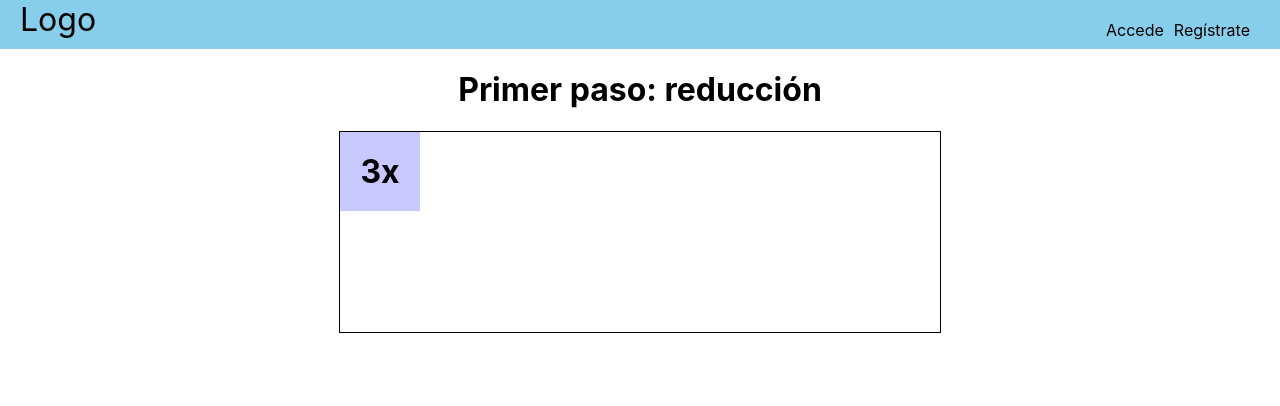
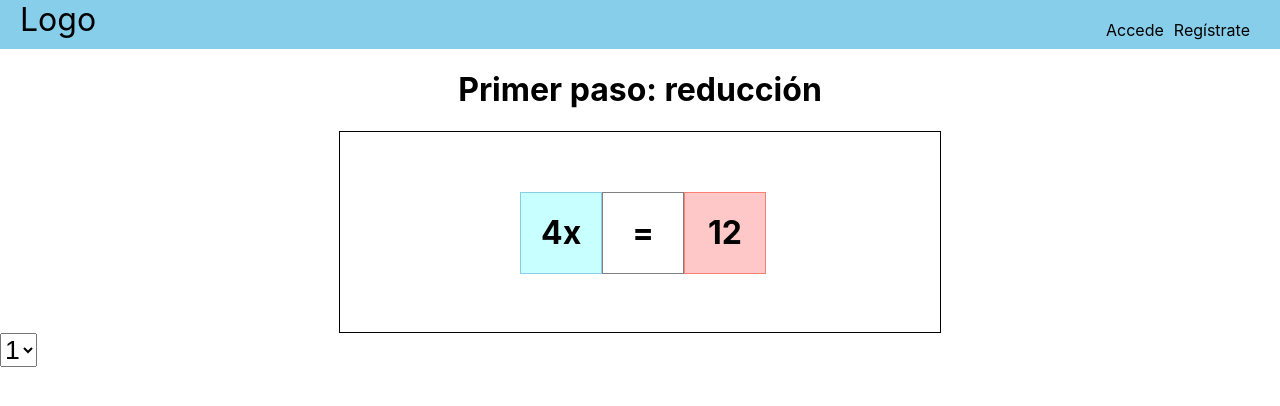
Before and after one commit to chopinex/ecuaciones, a React (Create React App) app: page / in a window 1280 px wide. Shown: the top 406 px of the page. Built offline with nearby package versions, Linux system fonts and the light colour scheme.

Commit message:
Two parts of the tutorial Signed-off-by: Arturo Navarro Riveros <arnariv@outlook.com>

```diff
--- a/src/components/Principal/Principal.css
+++ b/src/components/Principal/Principal.css
@@ -1,5 +1,10 @@
 h1{
     text-align: center;
+}
+
+select{
+    margin: 0 auto;
+    font-size: 20pt;
 }
 
 .area-ecuacion{
@@ -13,6 +18,7 @@ h1{
     padding: 20px;
     background-color: rgb(200, 200, 255);
     width:  40px;
+    height: 40px;
     text-align: center;
     font-size: 24pt;
     font-weight: bold;
@@ -25,3 +31,42 @@ h1{
             user-select: none; /* Non-prefixed version, currently
                                   supported by Chrome, Edge, Opera and Firefox */
 }
+
+.ecuacion{
+        display:  flex;
+        position:  relative;
+        top:  30%;
+        left:  30%;
+}
+
+.lineal{
+    padding: 20px;
+    background-color: rgb(200, 255, 255);
+    border: 1px solid skyblue;
+    width:  40px;
+    height:  40px;
+    text-align: center;
+    font-size: 24pt;
+    font-weight: bold;
+}
+
+.igual{
+    padding: 20px;
+    border: 1px solid gray;
+    width:  40px;
+    height:  40px;
+    text-align: center;
+    font-size: 24pt;
+    font-weight: bold;
+}
+
+.constante{
+    padding: 20px;
+    background-color: rgb(255, 200, 200);
+    border: 1px solid salmon;
+    width:  40px;
+    height:  40px;
+    text-align: center;
+    font-size: 24pt;
+    font-weight: bold;
+}
--- a/src/components/Principal/Principal.js
+++ b/src/components/Principal/Principal.js
@@ -4,23 +4,54 @@ import { useDrag } from '@use-gesture/react'
 import './Principal.css'
 
 const Principal = () =>{
+    const [nivel,setNivel] =useState(1)
     const [{x,y},api] = useSpring(()=>({x:0,y:0}))
+
     const bind = useDrag(({ down, offset: [ox, oy] }) =>
         api.start({ x: ox, y: oy, immediate: down })
         , {
     bounds: { left: 0, right: 520, top: 0, bottom: 120 }
     })
+
+    const handleChange = (event) =>{
+        console.log(parseInt(event.target.value))
+        setNivel(parseInt(event.target.value));
+    }
+
+    if(nivel===1){
         return(
             <div>
                  <h1>Primer paso: reducción</h1>
+                 <div className="area-ecuacion">
+                    <div className="ecuacion">
+                        <div className="lineal">4x</div>
+                        <div className="igual">=</div>
+                        <div className="constante">12</div>
+                    </div>
+                 </div>
+                 <select onChange={handleChange}>
+                    <option value="1">1</option>
+                    <option value="2">2</option>
+                 </select>
+            </div>
+        );
+    }
+    if(nivel===2){
+        return(
+            <div>
+                <h1>Segundo paso: transposicion</h1>
                 <div className="area-ecuacion">
                     <animated.div
                     className="elemento-ecuacion"
                     {...bind()} style={{ x, y, touchAction: 'none' }}
                     >3x</animated.div>
                 </div>
+                <select onChange={handleChange}>
+                    <option value="1">1</option>
+                    <option value="2">2</option>
+                 </select>
             </div>
-    );
+        );}
 }
 
 export default Principal;
```
Also changed, not shown: package.json (+9 -3 lines), 1 other file (tests, documents, lock files or other folders). Lines whose indentation alone changed are shown as unchanged.
